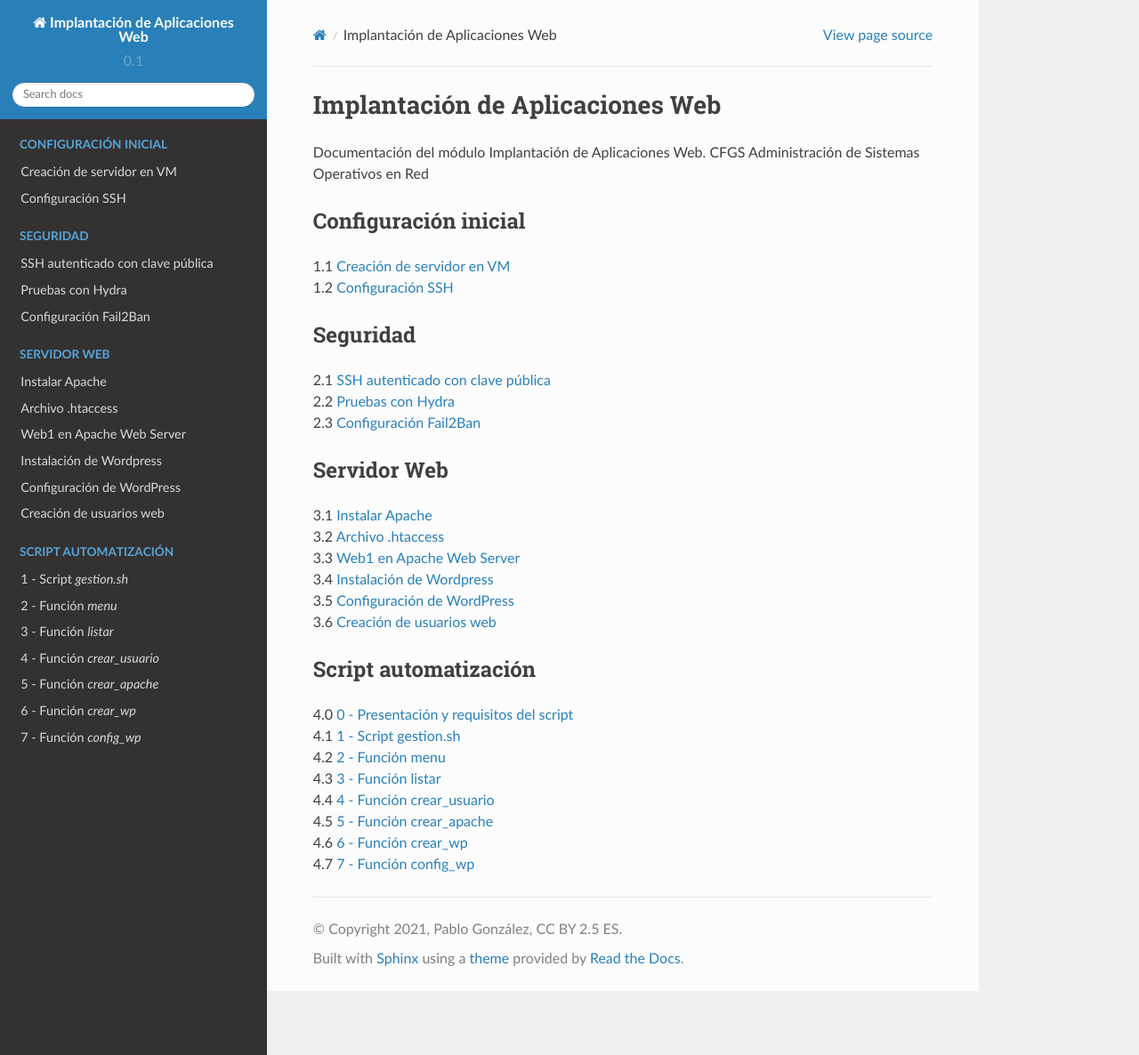
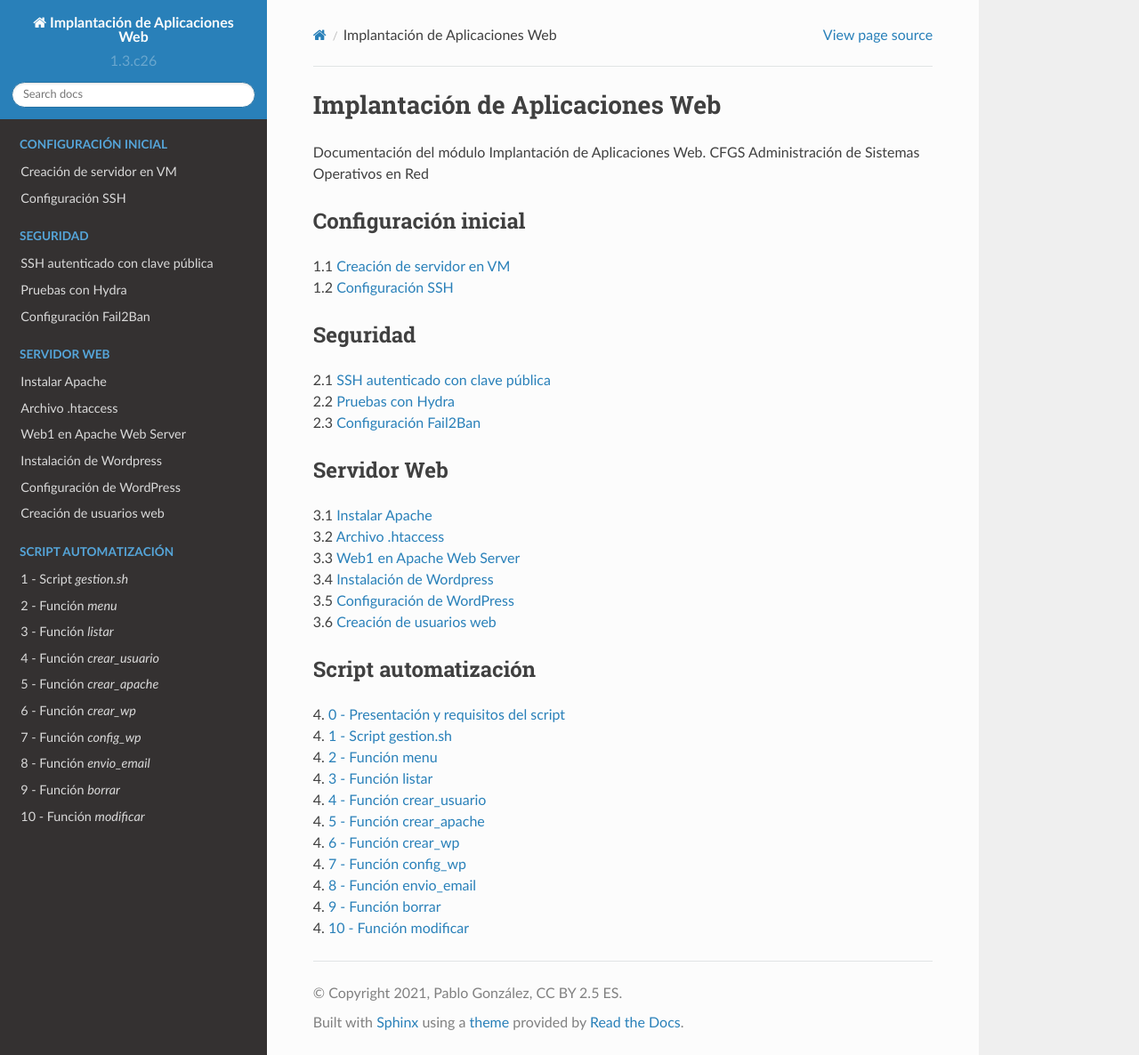
Before and after one commit to gonzaleztroyano/ASIR2-IAW-DOCS, a Sphinx documentation site: the page built from docs/source/index.rst, in a window 1280 px wide and 1186 px high. Shown: the whole window at 89% size. Built offline with Sphinx 7.4.7 and the Read the Docs theme 2.0.0, drawn with Linux system fonts in a browser that asks for light colours; pages that are not in the unit, such as notebooks, are missing from menus.

```diff
--- a/docs/source/conf.py
+++ b/docs/source/conf.py
@@ -9,8 +9,8 @@ author = 'Pablo González Troyano - 2º ASIR - IES Villablanca'
 
 master_doc = 'index'
 
-release = '0.1'
-version = '0.1'
+release = '1.3.c26'
+version = '1.3.c26'
 
 # -- General configuration
 
--- a/docs/source/index.rst
+++ b/docs/source/index.rst
@@ -76,12 +76,18 @@ Script automatización
    script-automatizacion/5-crear_apache
    script-automatizacion/6-crear_wp
    script-automatizacion/7-config_wp
+   script-automatizacion/8-envio_email
+   script-automatizacion/9-borrar
+   script-automatizacion/10-modificar
 
-| 4.0 :doc:`script-automatizacion/0-presentacion`
-| 4.1 :doc:`script-automatizacion/1-gestion`
-| 4.2 :doc:`script-automatizacion/2-menu`
-| 4.3 :doc:`script-automatizacion/3-listar`
-| 4.4 :doc:`script-automatizacion/4-crear_usuario`
-| 4.5 :doc:`script-automatizacion/5-crear_apache`
-| 4.6 :doc:`script-automatizacion/6-crear_wp`
-| 4.7 :doc:`script-automatizacion/7-config_wp`
+| 4. :doc:`script-automatizacion/0-presentacion`
+| 4. :doc:`script-automatizacion/1-gestion`
+| 4. :doc:`script-automatizacion/2-menu`
+| 4. :doc:`script-automatizacion/3-listar`
+| 4. :doc:`script-automatizacion/4-crear_usuario`
+| 4. :doc:`script-automatizacion/5-crear_apache`
+| 4. :doc:`script-automatizacion/6-crear_wp`
+| 4. :doc:`script-automatizacion/7-config_wp`
+| 4. :doc:`script-automatizacion/8-envio_email`
+| 4. :doc:`script-automatizacion/9-borrar`
+| 4. :doc:`script-automatizacion/10-modificar`
```
Also changed, not shown: docs/source/script-automatizacion/10-modificar.rst (added, +31 -0 lines), docs/source/script-automatizacion/8-envio_email.rst (added, +41 -0 lines), docs/source/script-automatizacion/9-borrar.rst (added, +32 -0 lines), docs/source/images/ejemplo_mail_newuser.png (added).
